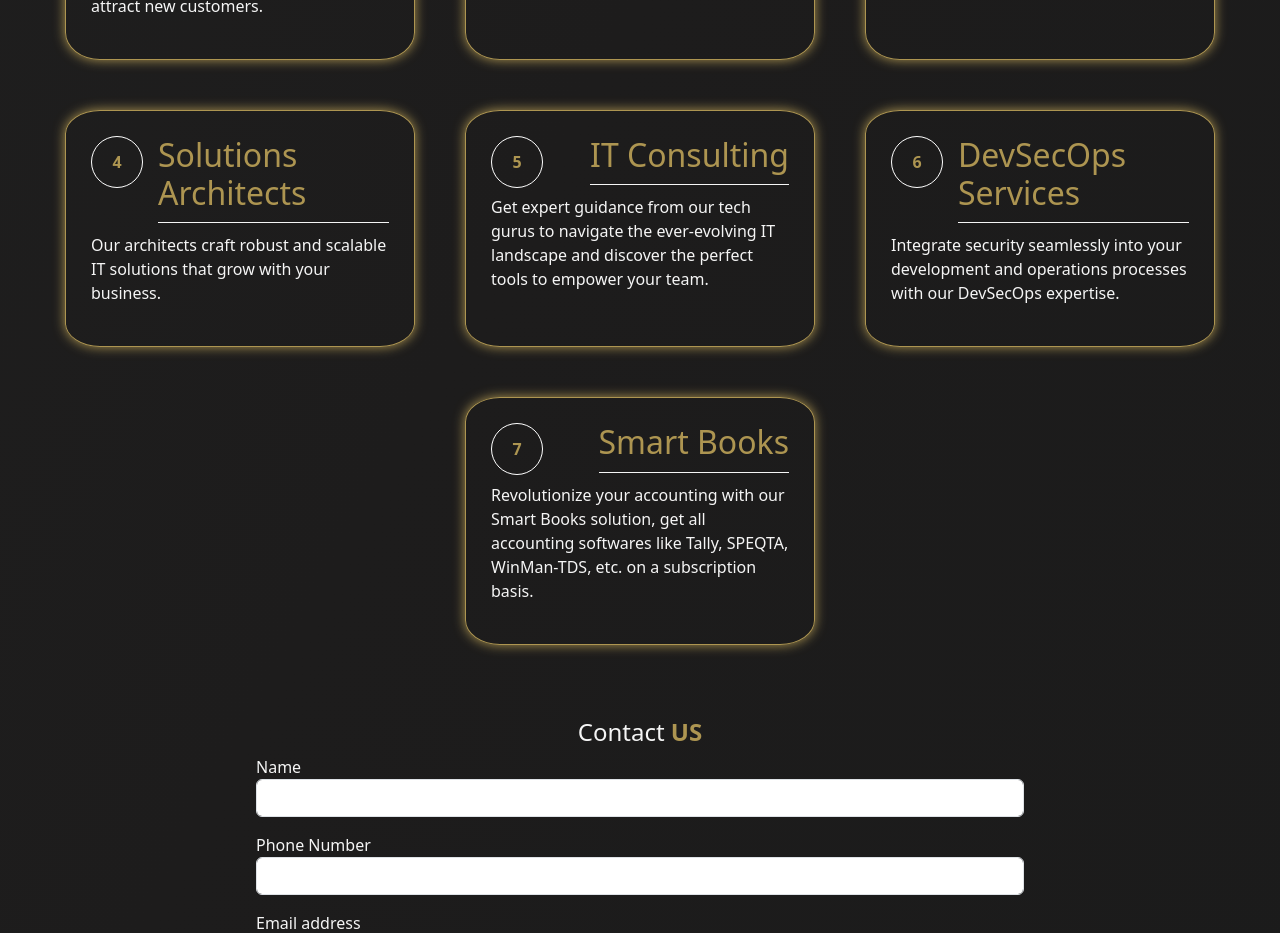
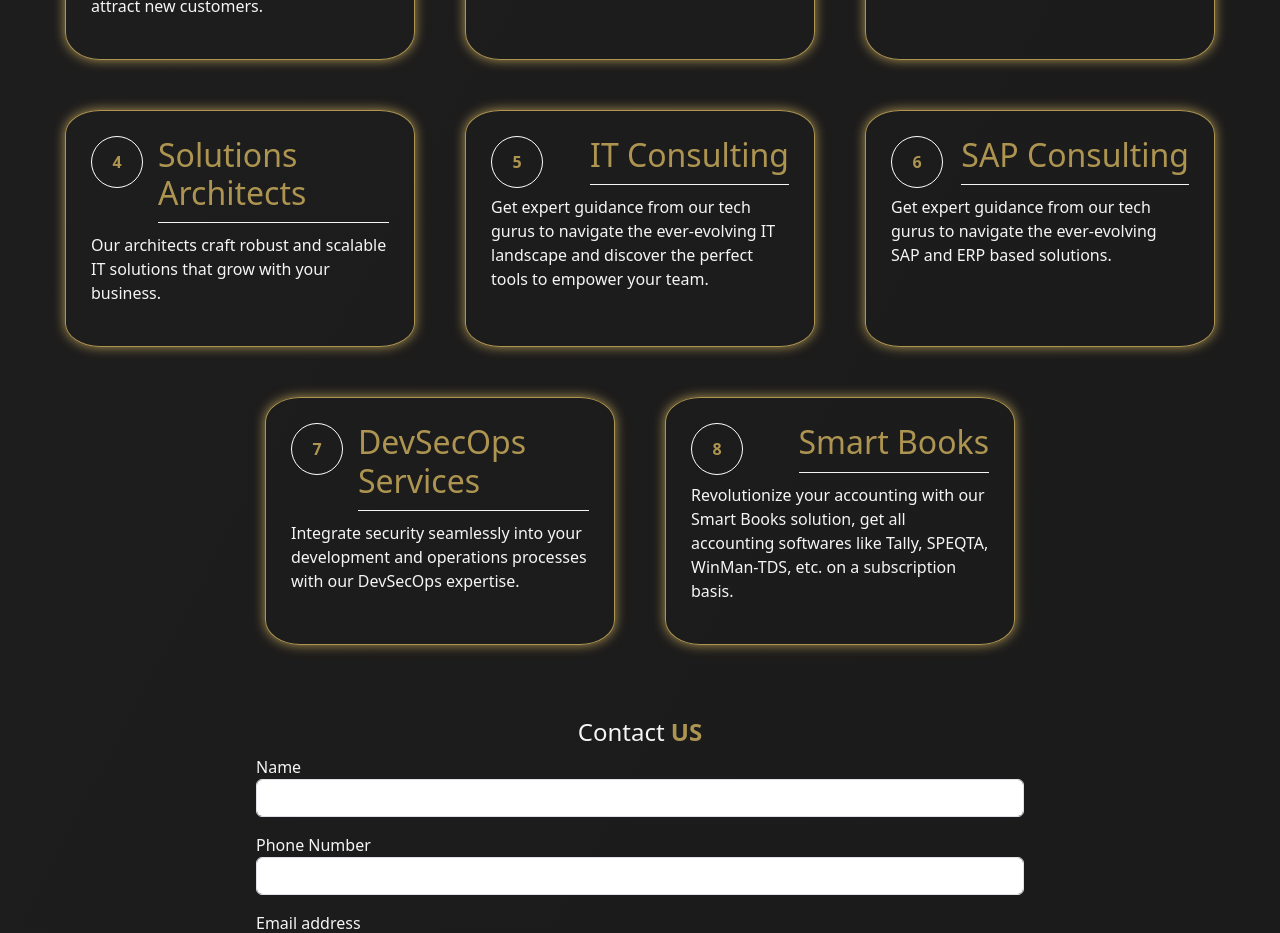
Before and after one commit to AyushAher/ramson-developers-ui, a React (Vite) app: page / in a window 1280 px wide. Shown: the part 1200-2133 px from the top of the page. Built offline with nearby package versions, Linux system fonts and the light colour scheme.

Commit message:
Sap consultation added to services

```diff
--- a/src/WhatWeDo.tsx
+++ b/src/WhatWeDo.tsx
@@ -24,6 +24,10 @@ export function WhatWeDo() {
     {
       title: "IT Consulting",
       body: "Get expert guidance from our tech gurus to navigate the ever-evolving IT landscape and discover the perfect tools to empower your team.",
+    },
+    {
+      title: "SAP Consulting",
+      body: "Get expert guidance from our tech gurus to navigate the ever-evolving SAP and ERP based solutions.",
     },
     {
       title: "DevSecOps Services",
```
